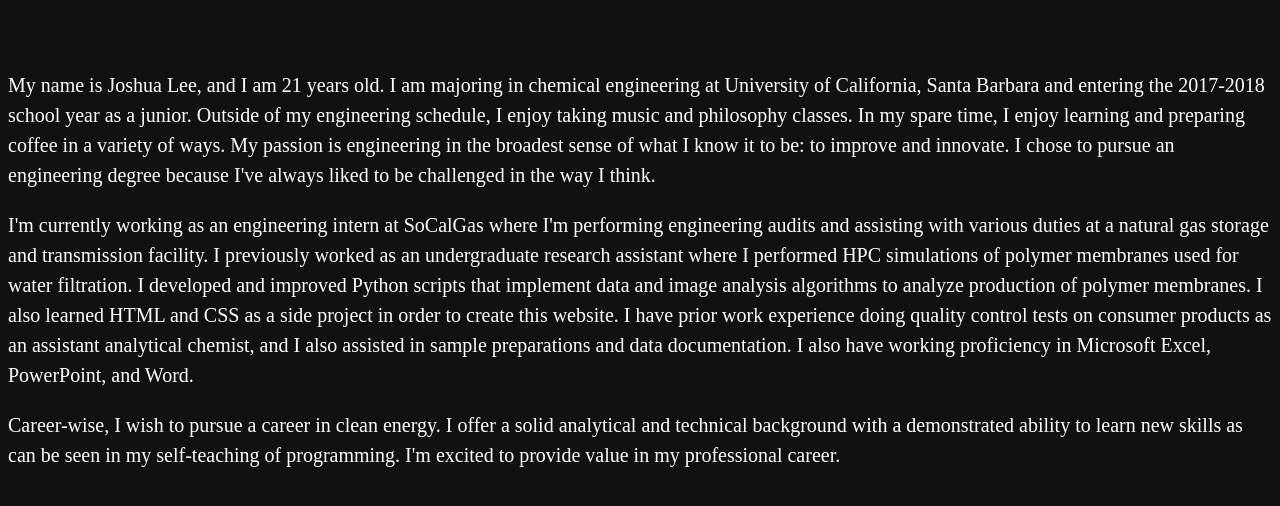
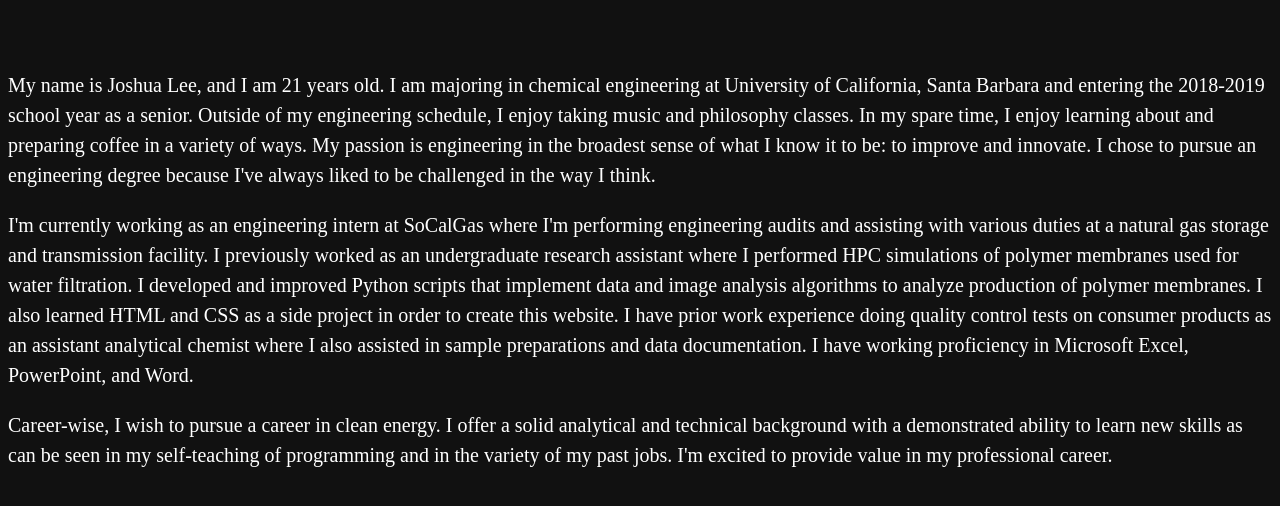
Before and after one commit to 1996leejoshua/1996leejoshua.github.io, a Jekyll site: the page built from index.html, in a window 1280 px wide and 900 px high, scrolled down 1473 px, cut to the strip 186-726 px from the top of the window. Shown: the top 506 px of the strip. Built offline with Jekyll 4.4.1, drawn with Linux system fonts in a browser that asks for light colours; some of the changed text lies outside the part shown.

Commit message:
Update index.html

```diff
--- a/index.html
+++ b/index.html
@@ -13,8 +13,8 @@
 	<div class="cd-scrolling-bg">
 		<div class="cd-container">
 			<!--<h2>aspiring engineer | self-taught programmer | self-declared creative</h2><br><br><br>-->
-			<p align="center"><strong>Define:</strong> 3rd year undergraduate student majoring in chemical engineering at <a href="https://www.ucsb.edu/" target="_blank">UCSB</a></p>
-			<p align="center"><strong>Currently:</strong> Engineering Intern at <a href="https://www.socalgas.com/" target="_blank">Southern California Gas Company</a></p>
+			<p align="center"><strong>Define:</strong> 4th year undergraduate student majoring in chemical engineering at <a href="https://www.ucsb.edu/" target="_blank">UCSB</a></p>
+			<p align="center"><strong>Currently:</strong> Engineering intern at <a href="https://www.socalgas.com/" target="_blank">Southern California Gas Company</a></p>
 			<p align="center"><strong>Previously:</strong> Computational undergraduate research assistant in polymer science with a focus on membranes at <a href="http://www.mrl.ucsb.edu/~fredrickson/" target="_blank">Fredrickson Research Group</a></p>
 			<br><br><br>
 		</div>
@@ -31,13 +31,13 @@
 		<div class="cd-container">
 			<br><br><br>
 			<p>
-				My name is Joshua Lee, and I am 21 years old. I am majoring in chemical engineering at University of California, Santa Barbara and entering the 2017-2018 school year as a junior. Outside of my engineering schedule, I enjoy taking music and philosophy classes. In my spare time, I enjoy learning and preparing coffee in a variety of ways. My passion is engineering in the broadest sense of what I know it to be: to improve and innovate. I chose to pursue an engineering degree because I've always liked to be challenged in the way I think.
+				My name is Joshua Lee, and I am 21 years old. I am majoring in chemical engineering at University of California, Santa Barbara and entering the 2018-2019 school year as a senior. Outside of my engineering schedule, I enjoy taking music and philosophy classes. In my spare time, I enjoy learning about and preparing coffee in a variety of ways. My passion is engineering in the broadest sense of what I know it to be: to improve and innovate. I chose to pursue an engineering degree because I've always liked to be challenged in the way I think.
 			</p>
 			<p>
-				I'm currently working as an engineering intern at SoCalGas where I'm performing engineering audits and assisting with various duties at a natural gas storage and transmission facility. I previously worked as an undergraduate research assistant where I performed HPC simulations of polymer membranes used for water filtration. I developed and improved Python scripts that implement data and image analysis algorithms to analyze production of polymer membranes. I also learned HTML and CSS as a side project in order to create this website. I have prior work experience doing quality control tests on consumer products as an assistant analytical chemist, and I also assisted in sample preparations and data documentation. I also have working proficiency in Microsoft Excel, PowerPoint, and Word.
+				I'm currently working as an engineering intern at SoCalGas where I'm performing engineering audits and assisting with various duties at a natural gas storage and transmission facility. I previously worked as an undergraduate research assistant where I performed HPC simulations of polymer membranes used for water filtration. I developed and improved Python scripts that implement data and image analysis algorithms to analyze production of polymer membranes. I also learned HTML and CSS as a side project in order to create this website. I have prior work experience doing quality control tests on consumer products as an assistant analytical chemist where I also assisted in sample preparations and data documentation. I have working proficiency in Microsoft Excel, PowerPoint, and Word.
 			</p>
 			<p>
-				Career-wise, I wish to pursue a career in clean energy. I offer a solid analytical and technical background with a demonstrated ability to learn new skills as can be seen in my self-teaching of programming. I'm excited to provide value in my professional career.
+				Career-wise, I wish to pursue a career in clean energy. I offer a solid analytical and technical background with a demonstrated ability to learn new skills as can be seen in my self-teaching of programming and in the variety of my past jobs. I'm excited to provide value in my professional career.
 			</p>
 			<br><br><br>
 		</div>
```
